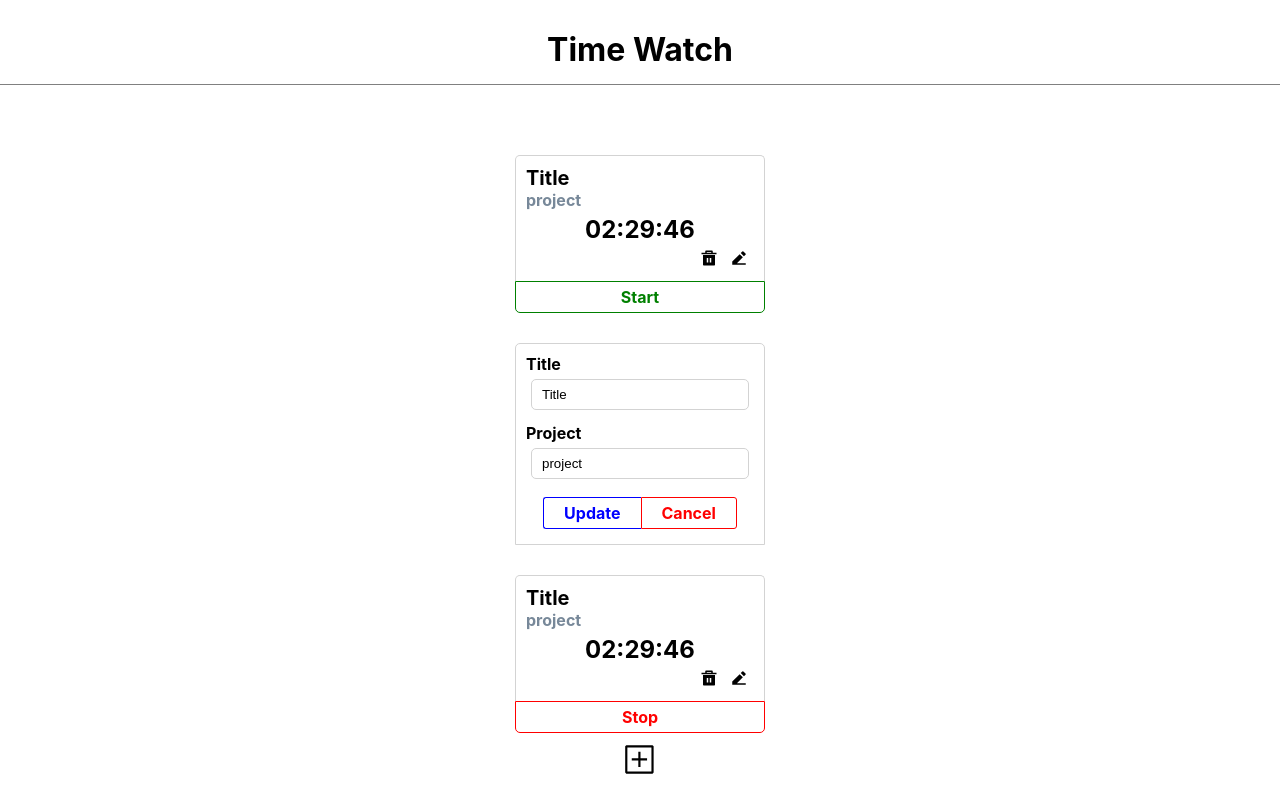
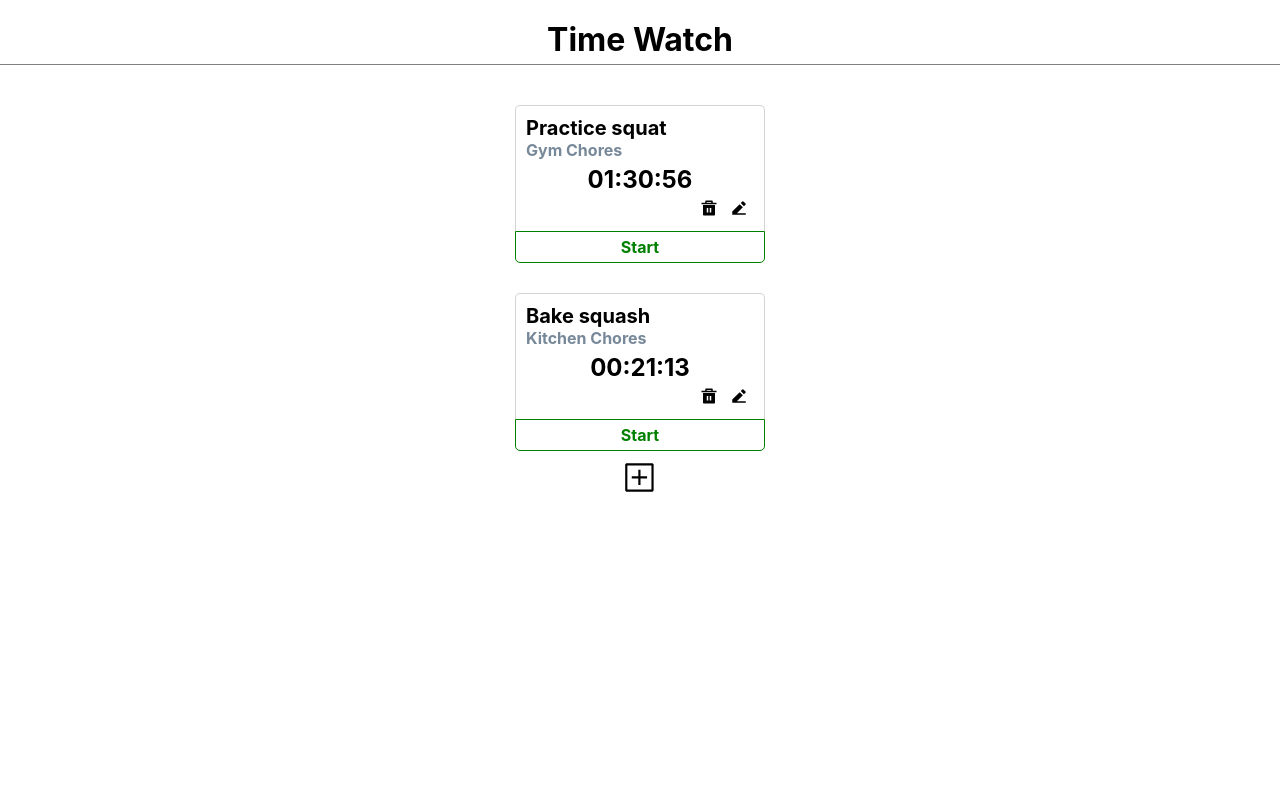
Before and after one commit to phat97/Timewatch, a React (Create React App) app: page / in a window 1280 px wide. Built offline with nearby package versions, Linux system fonts and the light colour scheme.

Commit message:
Added state flowing down

```diff
--- a/src/components/layouts/EditableTimer.js
+++ b/src/components/layouts/EditableTimer.js
@@ -1,23 +1,27 @@
 import React from "react";
+import { useEffect, useState } from "react";
 import { Timer } from "./Timer";
 import { TimerForm } from "./TimerForm";
 import "../../style/editableTimer.css";
 
 export const EditableTimer = (props) => {
-  if (props.editFormOpen) {
+  const [editFormOpen, setEditFormOpen] = useState(false);
+
+  if (editFormOpen) {
     return (
       <div className="editable-timer">
-        <TimerForm title={props.title} project={props.project} />
+        <TimerForm id={props.id} title={props.title} project={props.project} />
       </div>
     );
   } else {
     return (
       <div className="editable-timer">
         <Timer
+          id={props.id}
           title={props.title}
           project={props.project}
           elapsed={props.elapsed}
-          running={props.running}
+          running={props.runningSince}
         />
       </div>
     );
--- a/src/components/layouts/Timer.js
+++ b/src/components/layouts/Timer.js
@@ -5,7 +5,7 @@ import { RiDeleteBin5Fill, RiEdit2Fill } from "react-icons/ri";
 
 export const Timer = (props) => {
   const elapsedString = helpers.renderElapsedString(props.elapsed);
-  const buttonText = props.running ? "Stop" : "Start";
+  const buttonText = props.runningSince ? "Stop" : "Start";
   return (
     <div>
       <div className="timer container">
@@ -21,7 +21,9 @@ export const Timer = (props) => {
           </div>
         </div>
       </div>
-      <button className={`runtime-button ${props.running ? "running" : ""}`}>
+      <button
+        className={`runtime-button ${props.runningSince ? "running" : ""}`}
+      >
         {buttonText}
       </button>
     </div>
--- a/src/components/layouts/TimerForm.js
+++ b/src/components/layouts/TimerForm.js
@@ -1,17 +1,40 @@
 import React from "react";
+import { useEffect, useState } from "react";
 import "../../style/timerForm.css";
 
 export const TimerForm = (props) => {
+  const [state, setState] = useState({
+    title: props.title || "",
+    project: props.project || "",
+  });
+
+  const handleTitleChange = (e) => {
+    setState({ title: e.target.value });
+  };
+  const handleProjectChange = (e) => {
+    setState({ title: e.target.value });
+  };
+
   const buttonText = props.title ? "Update" : "Create";
   return (
     <div className="timer-form container">
       <div className="field">
-        <label for="title">Title</label>
-        <input type="text" id="title" defaultValue={props.title} />
+        <label htmlFor="title">Title</label>
+        <input
+          type="text"
+          id="title"
+          defaultValue={state.title}
+          onChange={handleTitleChange}
+        />
       </div>
       <div className="field">
-        <label for="project">Project</label>
-        <input type="text" id="project" defaultValue={props.project} />
+        <label htmlFor="project">Project</label>
+        <input
+          type="text"
+          id="project"
+          defaultValue={state.project}
+          onChange={handleProjectChange}
+        />
       </div>
       <div className="timer-form-buttons">
         <button className="submit-button button">{buttonText}</button>
--- a/src/components/layouts/TimerList.js
+++ b/src/components/layouts/TimerList.js
@@ -3,36 +3,15 @@ import { EditableTimer } from "./EditableTimer";
 import "../../style/timerlist.css";
 
 export const TimerList = (props) => {
-  const dummyData = {
-    title: "Title",
-    project: "project",
-    elapsed: "8986300",
-    running: false,
-    editFormOpen: false,
-  };
-  return (
-    <div className="timerlist">
-      <EditableTimer
-        title={dummyData.title}
-        project={dummyData.project}
-        elapsed={dummyData.elapsed}
-        running={dummyData.running}
-        editFormOpen={dummyData.editFormOpen}
-      />
-      <EditableTimer
-        title={dummyData.title}
-        project={dummyData.project}
-        elapsed={dummyData.elapsed}
-        running={dummyData.running}
-        editFormOpen={true}
-      />
-      <EditableTimer
-        title={dummyData.title}
-        project={dummyData.project}
-        elapsed={dummyData.elapsed}
-        running={true}
-        editFormOpen={dummyData.editFormOpen}
-      />
-    </div>
-  );
+  const timers = props.timers.map((timer) => (
+    <EditableTimer
+      key={timer.id}
+      id={timer.id}
+      title={timer.title}
+      project={timer.project}
+      elapsed={timer.elapsed}
+      runningSince={timer.runningSince}
+    />
+  ));
+  return <div className="timerlist">{timers}</div>;
 };
--- a/src/components/layouts/TimersDashboard.js
+++ b/src/components/layouts/TimersDashboard.js
@@ -1,12 +1,30 @@
-import React from "react";
+import React, { useEffect, useState } from "react";
 import { TimerList } from "./TimerList";
 import { ToggleTimerForm } from "./ToggleTimerForm";
 import "../../style/timerDashboard.css";
 
 export const TimersDashboard = (props) => {
+  const dummyData = [
+    {
+      title: "Practice squat",
+      project: "Gym Chores",
+      id: 0,
+      elapsed: 5456099,
+      runningSince: Date.now(),
+    },
+    {
+      title: "Bake squash",
+      project: "Kitchen Chores",
+      id: 1,
+      elapsed: 1273998,
+      runningSince: null,
+    },
+  ];
+  const [timers, setTimers] = useState(dummyData);
+
   return (
     <div className="timer-dashboard">
-      <TimerList />
+      <TimerList timers={timers} />
       <ToggleTimerForm />
     </div>
   );
--- a/src/components/layouts/ToggleTimerForm.js
+++ b/src/components/layouts/ToggleTimerForm.js
@@ -1,13 +1,25 @@
 import React from "react";
+import { useEffect, useState } from "react";
+import { TimerForm } from "./TimerForm";
 import { VscDiffAdded } from "react-icons/vsc";
 import "../../style/toggleTimerForm.css";
 
-export const ToggleTimerForm = () => {
+export const ToggleTimerForm = (props) => {
+  const [isOpen, setIsOpen] = useState(false);
+
+  const handleFormOpen = () => {
+    setIsOpen({ isOpen: true });
+  };
+
+  if (isOpen) {
+    return <TimerForm />;
+  } else {
     return (
       <div className="toggle-time-form">
-      <button className="toggle-add">
+        <button className="toggle-add" onClick={handleFormOpen}>
           <VscDiffAdded />
         </button>
       </div>
     );
+  }
 };
--- a/src/style/App.css
+++ b/src/style/App.css
@@ -13,7 +13,7 @@ header {
 
 header h1 {
   margin: 0;
-  padding: 30px 0 15px;
+  padding: 20px 0 5px;
 }
 
 .container {
--- a/src/style/timerDashboard.css
+++ b/src/style/timerDashboard.css
@@ -1,4 +1,4 @@
 .timer-dashboard {
   display: table;
-  margin: 40px auto;
+  margin: 10px auto;
 }
```
Lines whose indentation alone changed are shown as unchanged.
